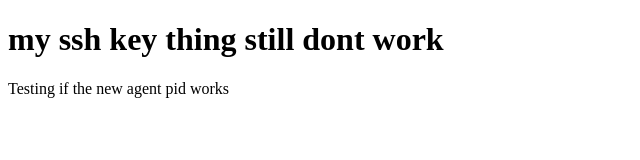
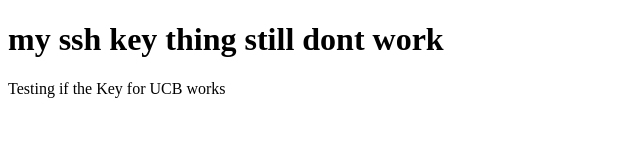
Before and after one commit to darwins89/oh-si, a plain HTML site: page index.html in a window 1280 px wide. Shown: the full height of the page, 0-640 px from the left. Drawn offline with Linux system fonts and the light colour scheme.

Commit message:
please work

```diff
--- a/index.html
+++ b/index.html
@@ -8,6 +8,6 @@
 </head>
 <body>
     <h1>my ssh key thing still dont work</h1>
-    <p>Testing if the new agent pid works</p>
+    <p>Testing if the Key for UCB works</p>
 </body>
 </html>
```
